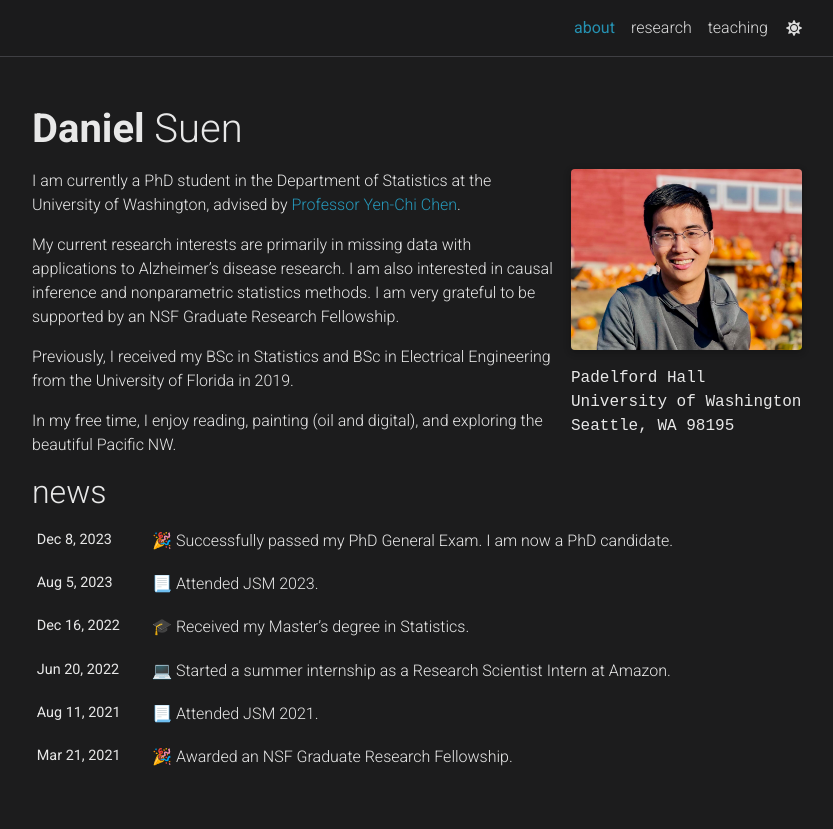
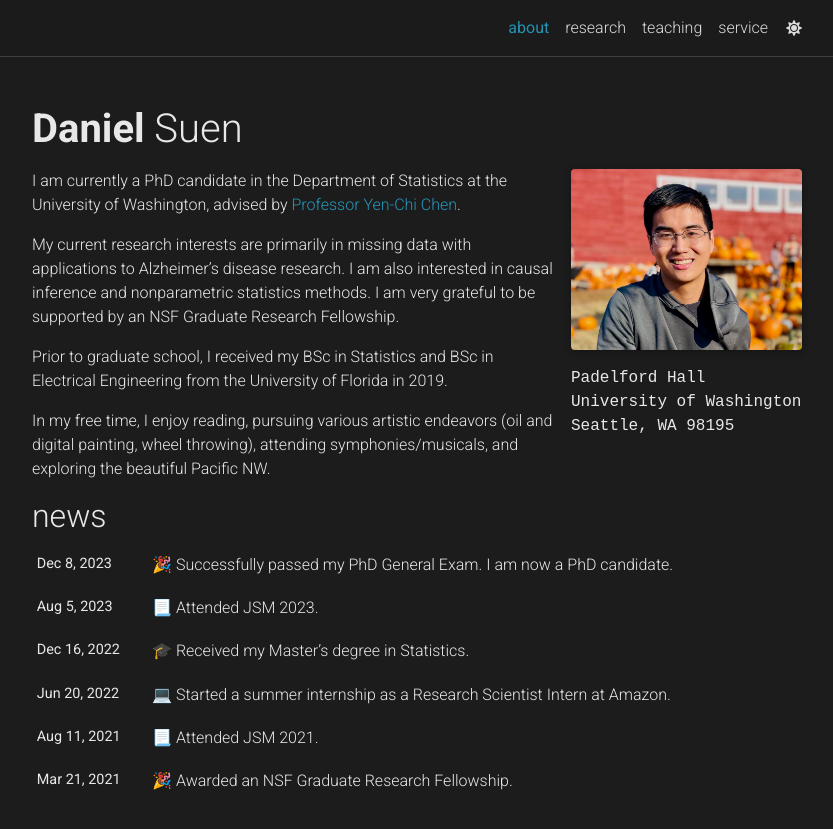
Before and after one commit to danielsuen/danielsuen.github.io, a Jekyll site: the page built from _pages/about.md, in a window 1280 px wide. Shown: the top 829 px of the page, without its empty margins (223-1056 px from the left). Built offline with Jekyll 4.4.1, drawn with Linux system fonts in a browser that asks for light colours; full-size pictures stand in for the smaller copies a plugin makes; emoji names are drawn with the system emoji font; comment, search, counter and statistics services are not loaded; a style sheet for code colours, icons or effects is not loaded.

Commit message:
Update website

```diff
--- a/_pages/about.md
+++ b/_pages/about.md
@@ -17,10 +17,10 @@ selected_papers: false # includes a list of papers marked as "selected={true}"
 social: true  # includes social icons at the bottom of the page
 ---
 
-I am currently a PhD student in the Department of Statistics at the University of Washington, advised by [Professor Yen-Chi Chen](http://faculty.washington.edu/yenchic/).
+I am currently a PhD candidate in the Department of Statistics at the University of Washington, advised by [Professor Yen-Chi Chen](http://faculty.washington.edu/yenchic/).
 
 My current research interests are primarily in missing data with applications to Alzheimer's disease research.  I am also interested in causal inference and nonparametric statistics methods.  I am very grateful to be supported by an NSF Graduate Research Fellowship.
 
-Previously, I received my BSc in Statistics and BSc in Electrical Engineering from the University of Florida in 2019.
+Prior to graduate school, I received my BSc in Statistics and BSc in Electrical Engineering from the University of Florida in 2019.
 
-In my free time, I enjoy reading, painting (oil and digital), and exploring the beautiful Pacific NW.
+In my free time, I enjoy reading, pursuing various artistic endeavors (oil and digital painting, wheel throwing), attending symphonies/musicals, and exploring the beautiful Pacific NW.
```
Also changed, not shown: _pages/service.md (added, +16 -0 lines), _pages/teaching.md (+1 -1 lines).
